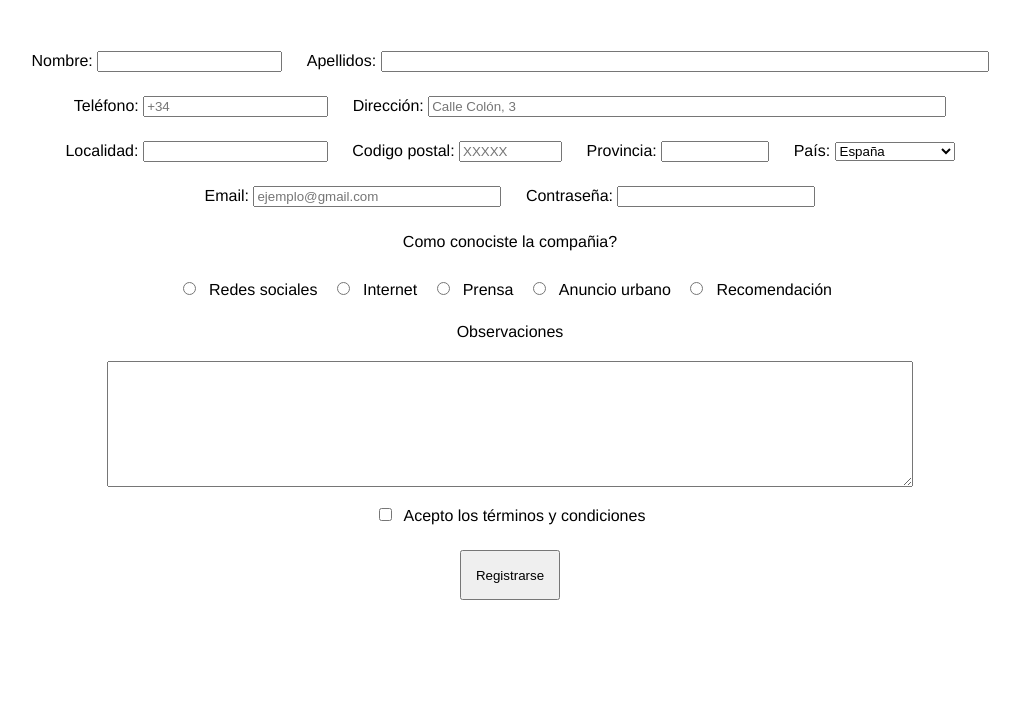
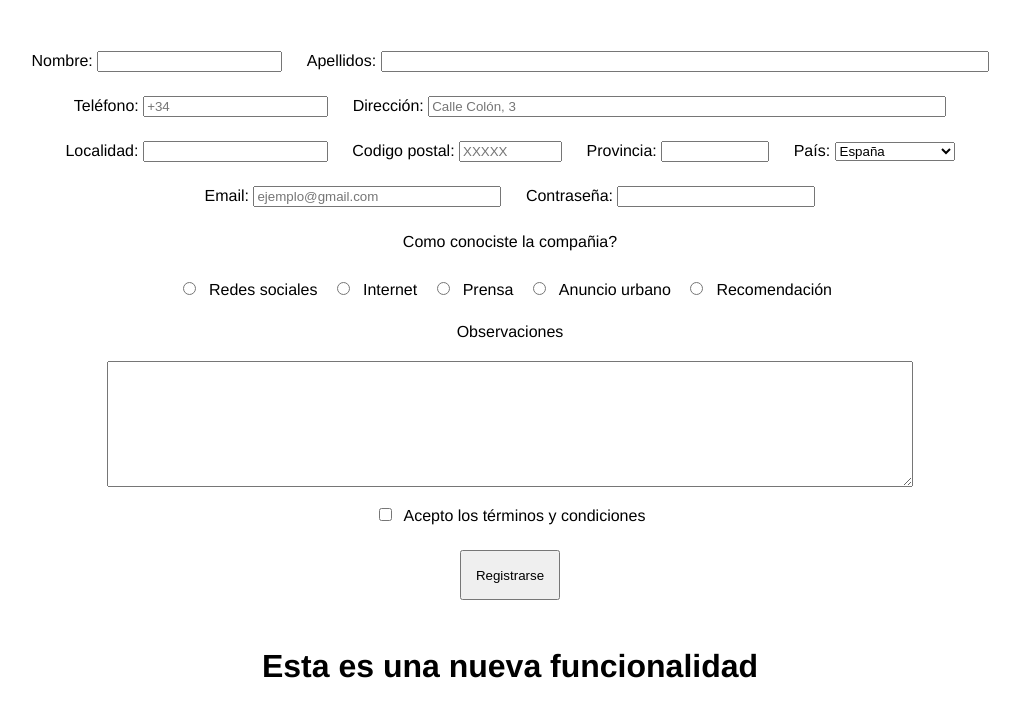
Before and after one commit to ariangisbert/SistemesRemoto1, a plain HTML site: page web_formulario/form1.html in a window 1280 px wide. Shown: the part 88-800 px from the top of the page, without its empty margins (130-1150 px from the left). Drawn offline with Linux system fonts and the light colour scheme.

Commit message:
Nueva funcionalidad

```diff
--- a/web_formulario/form1.html
+++ b/web_formulario/form1.html
@@ -288,6 +288,8 @@
     <button>Registrarse</button>
     </form>
 
+    <h1>Esta es una nueva funcionalidad</h1>
+
 
 </div>
 
```
